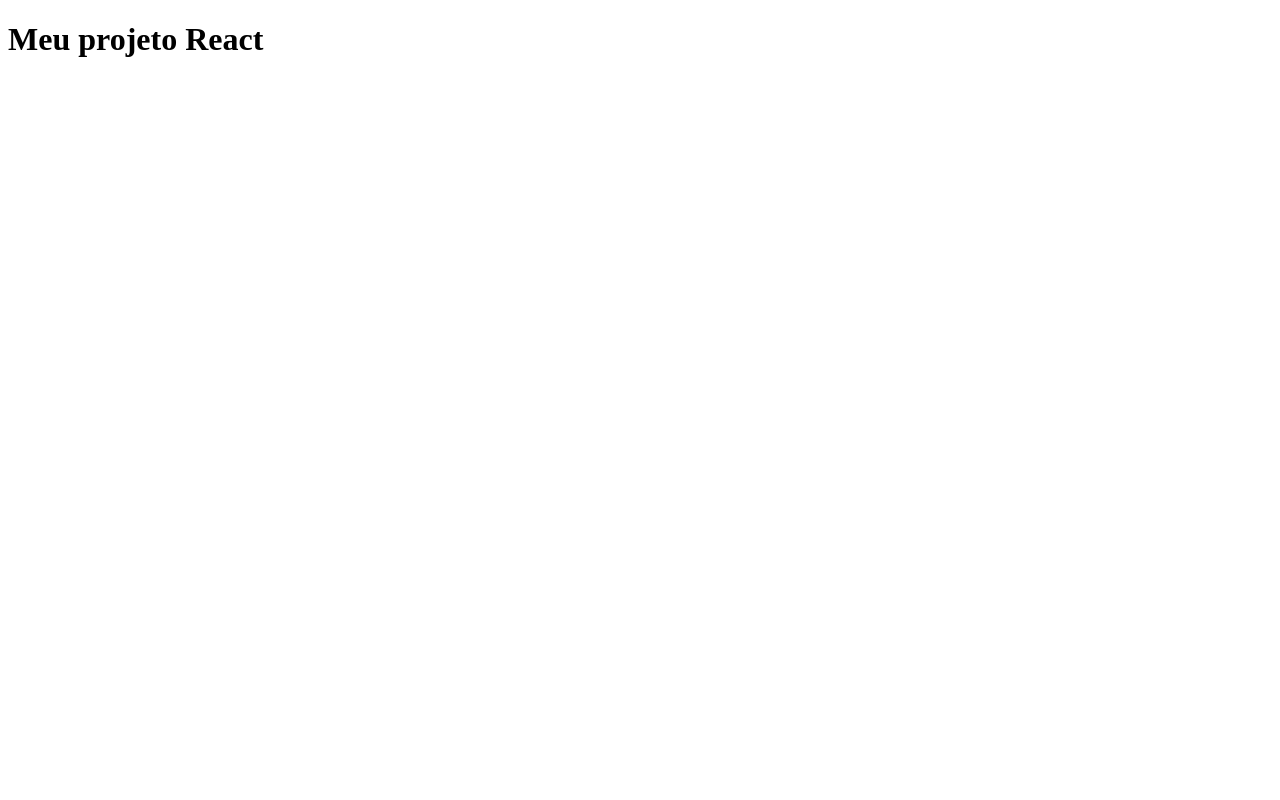
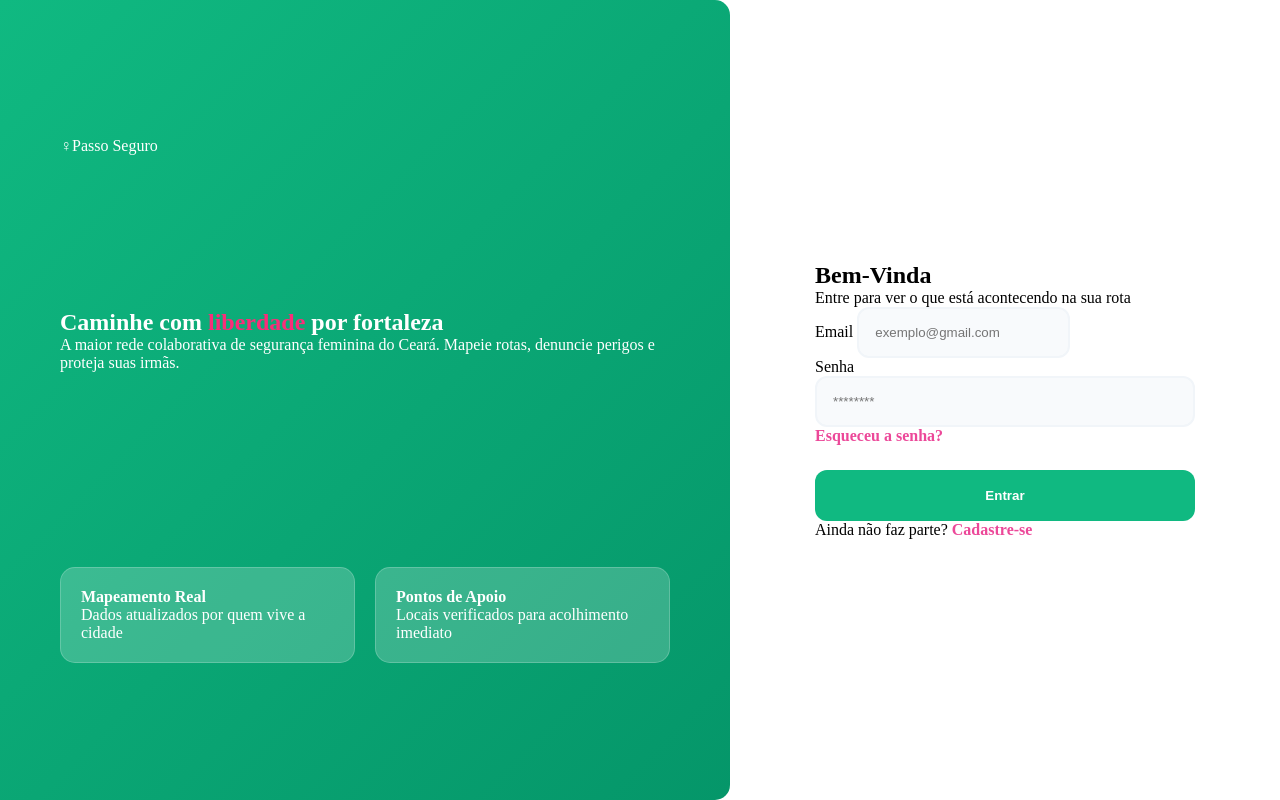
Before and after one commit to PassoLumeGroup/PassoSeguro, a React (Vite) app: page / in a window 1280 px wide. Built offline with nearby package versions, Linux system fonts and the light colour scheme; the HTML template or start-up script is replaced by a standard one.

Commit message:
✨ feat → Primeira versão da pag de login

```diff
--- a/src/App.jsx
+++ b/src/App.jsx
@@ -1,8 +1,8 @@
+import Login from "./pages/login/login"
+
 function App() {
   return (
-    <div>
-      <h1>Meu projeto React</h1>
-    </div>
+    <Login />
   )
 }
 
--- /dev/null
+++ b/src/pages/login/login.css
@@ -0,0 +1,119 @@
+/* Reset global: Garante que o navegador não adicione espaços extras por conta própria */
+* {
+    margin: 0;
+    padding: 0;
+    box-sizing: border-box; /* Garante que padding não aumente o tamanho total do elemento */
+}
+
+/* O Container segura tudo. O 'flex' faz o Banner e o Login ficarem lado a lado */
+.container{
+  display: flex;         /* Transforma a div em um container flexível (coloca os filhos lado a lado) */
+  height: 100vh;        /* Altura: 100% da Viewport Height (altura da tela do navegador) */
+  width: 100vw;         /* Largura: 100% da Viewport Width (largura total da tela) */
+}
+
+/* Estilo do Banner (Lado Verde) */
+.banner{
+  flex: 1.2;            /* Faz o banner crescer e ocupar 1.2 partes do espaço (é maior que o formulário) */
+  background: linear-gradient(135deg, #10b981, #059669); /* Fundo degradê inclinado */
+  color: white;         /* Cor do texto dentro do banner */
+  padding: 60px;        /* Espaçamento interno para o conteúdo não grudar nas bordas */
+  display: flex;        /* Também é flexível para alinhar o que está DENTRO dele */
+  flex-direction: column; /* Coloca os itens internos um abaixo do outro (coluna) */
+  justify-content: space-around; /* Distribui o espaço entre os itens (topo, meio e baixo) */
+  border-top-right-radius: 15px;
+  border-bottom-right-radius: 15px;
+}
+
+.pink {
+color: #fb2c79;       /* A cor rosa de destaque que você usou na palavra "liberdade" */
+}
+
+/* .cards: Grade para os dois quadradinhos de informação */
+.cards {
+  display: grid;
+  grid-template-columns: 1fr 1fr; /* Divide em duas coluans iguais */
+  gap: 20px; /* Espaço entres os cards */
+  margin-top: 40px;
+}
+
+.card {
+  background: rgba(255, 255, 255, 0.2);
+  padding: 20px;
+  border-radius: 15px;
+  border: 1px solid rgba(255, 255, 255, 0.2);
+}
+
+/* .loginArea: O lado direito onde fica o formulário */
+.loginArea {
+  background-color: white;
+  width: 550px; /*Largura fixa para o formulário em telas grandes */
+  display: flex;
+  align-items: center;
+  justify-content: center;
+  padding: 40px;
+}
+
+/* .loginBox: O quadrado que limita a largura do formulário para não ficar esticado */
+.loginBox {
+  width: 100%;
+  max-width: 380px;
+}
+
+/* .inputGroup: Espaçamento entre os blocos de E-mail e Senha */
+.inputGroup{
+  margin-bottom: 25px;
+  display: flex;
+  flex-direction: column;
+}
+
+/* .inputGroup: Espaçamento entre os blocos de E-mail e Senha */
+input {
+  padding: 16px;
+  border: 2px solid #f1f5f9;
+  border-radius: 12px;
+  background-color: #f8fafc;
+  outline: none; /* Remove o contorno padrão do navegador ao clicar */
+  transition: 0.3; /* Deixa a mudança de cor suave ao clicar */
+}
+
+input:focus{
+  border-color: #059669;
+  background-color: white;
+}
+
+.btnEntrar {
+  width: 100%;
+  padding: 18px;
+  background-color: #10b981;
+  color: white;
+  border: none;
+  border-radius: 12px;
+  font-weight: bold;
+  cursor: pointer; /* Faz o cursor virar a mãozinha */
+  transition: 0.3;
+}
+
+.btnEntrar:hover {
+  background-color: #059669; /* Escurece o verde quando passo o mouse */
+  transform: translateY(-2px); /* Efeito sutil de levantar o botão */
+}
+
+/* .link: Links como 'Esqueceu a senha' e 'Criar conta' */
+.link {
+  color: #ec4899;
+  text-decoration: none;
+  font-weight: bold;
+}
+
+/* RESPONSIVIDADE: O que acontece se abrir no celular? */
+@media (max-width: 768px) {
+    .container {
+        flex-direction: column; /* Em vez de lado a lado, coloca um em cima do outro */
+    }
+
+    .loginArea {
+        width: 100%;            /* No celular, o formulário ocupa a largura toda */
+        padding: 40px 20px;
+    }
+}
--- /dev/null
+++ b/src/pages/login/login.jsx
@@ -0,0 +1,69 @@
+import './login.css';
+
+function Login() {
+    return(
+        /* className é o substituto do 'class' do HTML no React */
+        <div className='container'>
+            {/* Seção da esquerda: Banner */}
+            <aside className='banner'> {/* O 'aside' é usado para conteúdo lateral, como o seu banner */}
+                <div className='logoArea'>
+                    <span className='icon'>♀</span>
+                    <span className='brandName'>Passo Seguro</span>
+                </div>
+
+                <div className='heroText'>
+                    <h1>Caminhe com <span className='pink'>liberdade</span> por fortaleza</h1>
+                    <p>A maior rede colaborativa de segurança feminina do Ceará. Mapeie rotas, denuncie perigos e proteja suas irmãs.</p>
+                </div>
+
+                <div className='cards'>
+                    {/* Cards informativos que ficam dentro do banner verde */}
+                    <div className='card'>
+                        <strong>Mapeamento Real</strong>
+                        <p>Dados atualizados por quem vive a cidade</p>
+                    </div>
+
+                    <div className='card'>
+                        <strong>Pontos de Apoio</strong>
+                        <p>Locais verificados para acolhimento imediato</p>
+                    </div>
+                </div>
+            </aside>
+
+            {/* Main: Lado direito (área branca do formulário) */}
+            <main className='loginArea'>
+                <div className='loginBox'>
+                    <h2>Bem-Vinda</h2>
+                    <p>Entre para ver o que está acontecendo na sua rota</p>
+
+                    {/* O formulário chama a função lidarComLogin quando o botão é clicado */}
+                    <form>
+                        {/* inputGroup: Organiza o label em cima do campo de texto */}
+                        <div className='labelRow'>
+                            <label htmlFor="Email">Email </label>
+                            <input type="email" placeholder='exemplo@gmail.com' required />
+                        </div>
+
+                        <div className='inputGroup'>
+                            <label htmlFor="Senha">Senha </label>
+                            <input type="password" placeholder='********' required />
+                            <div className='labelRow'>
+                                <a href="#" className='link'>   Esqueceu a senha?</a>
+                            </div>
+                        </div>
+
+                        <button type='submit' className='btnEntrar'> Entrar</button>
+                    </form>
+
+                    <div className='footerLogin'>
+                        <p>Ainda não faz parte? <a href="#" className='link'>Cadastre-se</a></p>
+                    </div>
+                </div>
+            </main>
+
+        </div>
+    );
+
+}
+
+export default Login;
```
